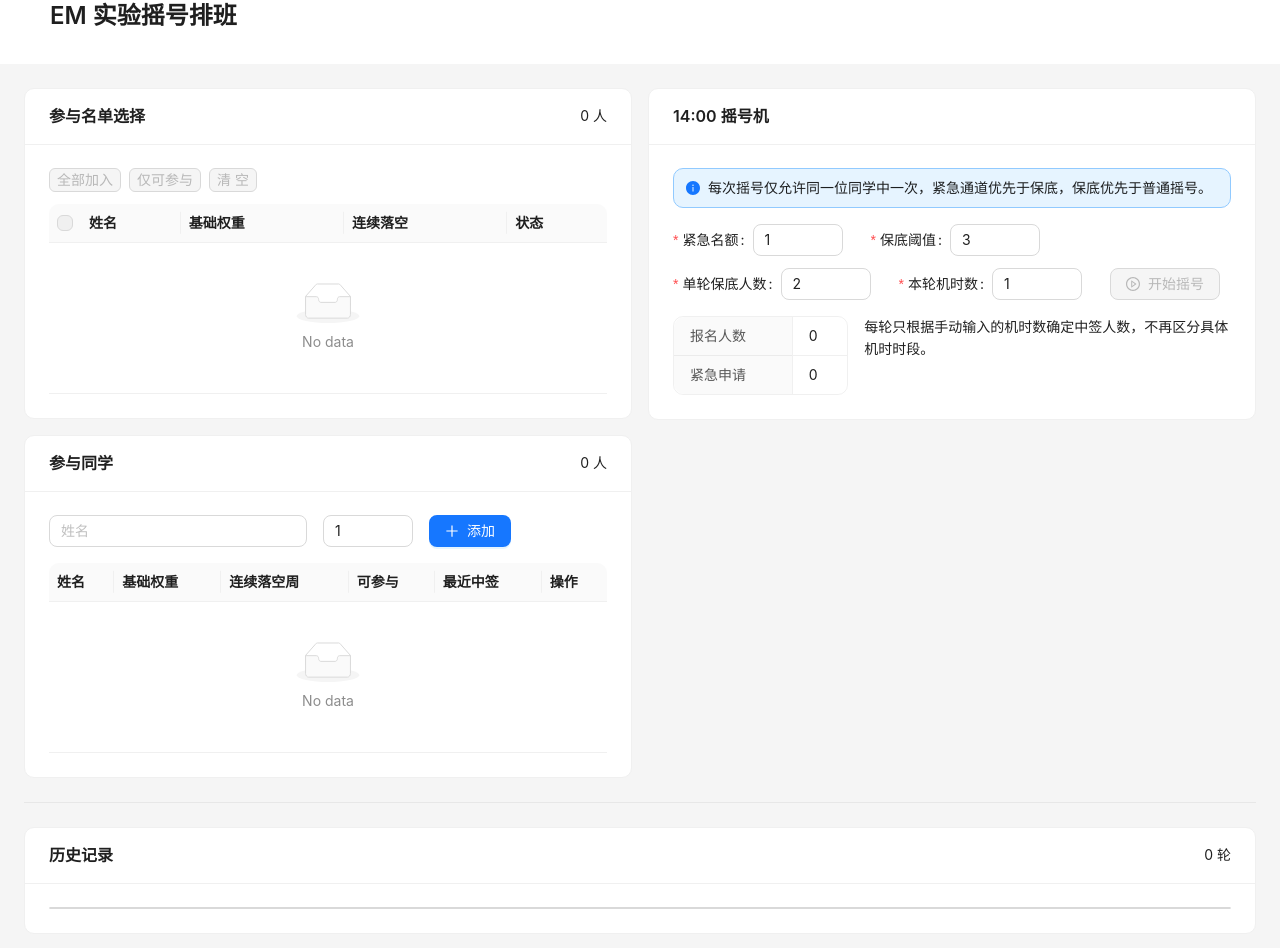
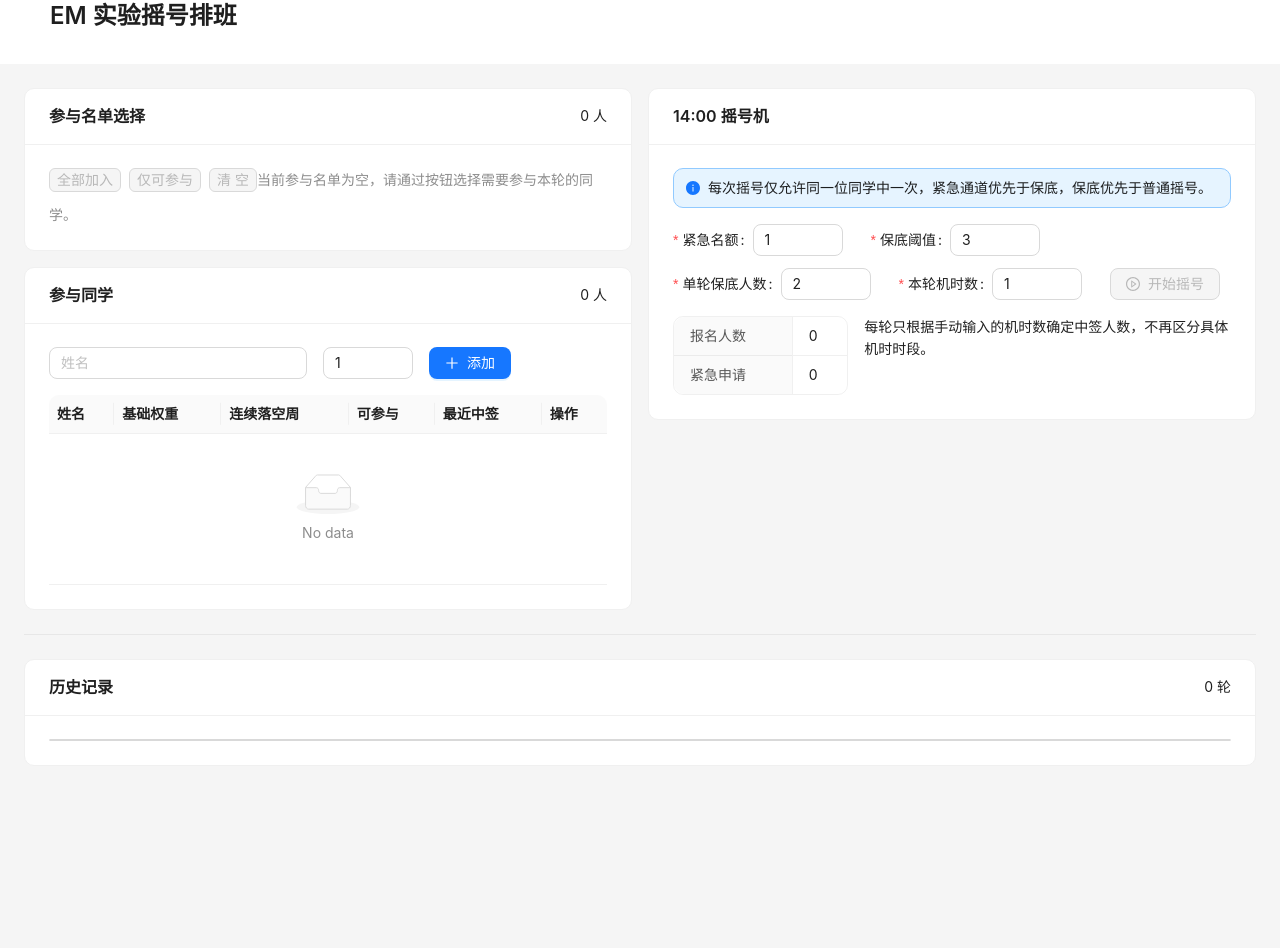
Before and after one commit to Weslie0803/EM-lottery, a React (Vite) app: page / in a window 1280 px wide. Shown: the top 948 px of the page. After the commit the page ends 800 px from the top, so only its background shows below. Built offline with nearby package versions, Linux system fonts and the light colour scheme.

Commit message:
重构参与名单选择组件，优化数据处理逻辑，改用卡片展示选中参与者信息

```diff
--- a/src/components/ParticipantSelector.tsx
+++ b/src/components/ParticipantSelector.tsx
@@ -1,4 +1,4 @@
-import { Button, Card, Space, Table, Tag, Typography } from "antd";
+import { Button, Card, Col, Row, Space, Tag, Typography } from "antd";
 import { useMemo } from "react";
 import type { Participant } from "@core";
 
@@ -10,39 +10,24 @@ interface ParticipantSelectorProps {
 }
 
 export function ParticipantSelector({ participants, selectedIds, loading, onChange }: ParticipantSelectorProps) {
-  const dataSource = useMemo(
+  const selectedSet = useMemo(() => new Set(selectedIds), [selectedIds]);
+  const selectedParticipants = useMemo(
     () =>
-      participants.map(participant => ({
-        ...participant,
-        key: participant.id,
-        baseWeight: participant.baseWeight ?? 1,
-        eligible: participant.eligible !== false
-      })),
-    [participants]
+      participants
+        .filter(p => selectedSet.has(p.id))
+        .map(participant => ({
+          ...participant,
+          baseWeight: participant.baseWeight ?? 1,
+          eligible: participant.eligible !== false
+        })),
+    [participants, selectedSet]
   );
 
-  const selectedCount = selectedIds.length;
+  const selectedCount = selectedParticipants.length;
 
   const handleSelectAll = () => onChange(participants.map(p => p.id));
   const handleSelectEligible = () => onChange(participants.filter(p => p.eligible !== false).map(p => p.id));
   const handleClear = () => onChange([]);
-
-  const columns = [
-    { title: "姓名", dataIndex: "name" },
-    {
-      title: "基础权重",
-      dataIndex: "baseWeight"
-    },
-    {
-      title: "连续落空",
-      dataIndex: "consecutiveMisses"
-    },
-    {
-      title: "状态",
-      dataIndex: "eligible",
-      render: (value: boolean) => (value ? <Tag color="green">可参与</Tag> : <Tag color="default">暂停</Tag>)
-    }
-  ];
 
   return (
     <Card
@@ -61,18 +46,31 @@ export function ParticipantSelector({ participants, selectedIds, loading, onChan
           清空
         </Button>
       </Space>
-      <Table
-        dataSource={dataSource}
-        columns={columns}
-        size="small"
-        pagination={{ pageSize: 6 }}
-        rowSelection={{
-          type: "checkbox" as const,
-          selectedRowKeys: selectedIds,
-          onChange: selectedRowKeys => onChange(selectedRowKeys as string[])
-        }}
-        loading={loading}
-      />
+      {loading ? (
+        <Typography.Text>加载中...</Typography.Text>
+      ) : selectedParticipants.length === 0 ? (
+        <Typography.Text type="secondary">当前参与名单为空，请通过按钮选择需要参与本轮的同学。</Typography.Text>
+      ) : (
+        <Row gutter={[12, 12]}>
+          {selectedParticipants.map(participant => (
+            <Col xs={24} sm={12} key={participant.id}>
+              <Card size="small" bordered>
+                <Space direction="vertical" style={{ width: "100%" }}>
+                  <Space style={{ width: "100%", justifyContent: "space-between" }}>
+                    <Typography.Text strong>{participant.name}</Typography.Text>
+                    <Tag color={participant.eligible ? "green" : "default"}>
+                      {participant.eligible ? "可参与" : "暂停"}
+                    </Tag>
+                  </Space>
+                  <Typography.Text type="secondary">
+                    基础权重：{participant.baseWeight}，连续落空：{participant.consecutiveMisses}
+                  </Typography.Text>
+                </Space>
+              </Card>
+            </Col>
+          ))}
+        </Row>
+      )}
     </Card>
   );
 }
```
